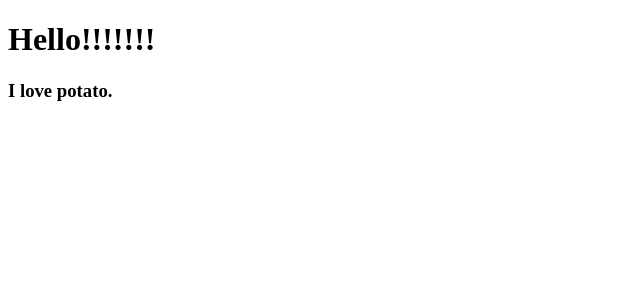
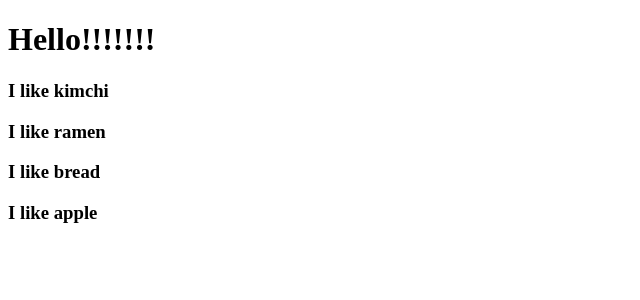
Before and after one commit to sr123456789/movie_app_2020, a React (Create React App) app: page / in a window 1280 px wide. Shown: the top 300 px of the page, without its empty margins (0-640 px from the left). Built offline with nearby package versions, Linux system fonts and the light colour scheme.

Commit message:
#2 1 Reusable Components with JSX + Props

```diff
--- a/src/App.js
+++ b/src/App.js
@@ -1,13 +1,48 @@
 import React from 'react';
-import Potato from './Potato';
+
+function Food(props) {
+  // 인자로 props를 넣어도 되고 {fav}도 됨
+  // console.log(props); //object
+  // console.log(props.fav); //kimchi
+  // props.fav === {fav} es6 문법
+  return <h3>I like {props.fav}</h3>;
+}
 
 function App() {
   return (
     <div>
       <h1>Hello!!!!!!!</h1>
-      <Potato></Potato>
+      <Food fav='kimchi'></Food>
+      <Food fav='ramen'></Food>
+      <Food fav='bread'></Food>
+      <Food fav='apple'></Food>
     </div>
   );
 }
 
 export default App;
+
+//react는 재사용 가능한 컴포넌트를 만들수 있음 -> 컴포넌트를 계속해서 반복 사용할 수 있다
+/**
+ * 컴포넌트에서 컴포넌트로, children 컴포넌트로 정보를 보내는 방법
+ * App에서 Food 컴포넌트로 정보를 보내고 Food 에서 그정보를 어떻게 사용하는지
+ * Food fav='kimchi' <- Food 컴포넌트에 정보를 보내는 방법
+ * Food 컴포넌트에 fav 라는 이름의 property(props)를 kimchi 라는 value 로 줌
+ * something = {true} papapapa = {['hello', 1, 3, 2, true]}
+ * props에 원하는 건 뭐든지, 원하는 많은 props 전달 가능
+ * 누군가 Food 컴포넌트로 정보를 보내려고하면 react는 모든 속성(props)를 가져옴
+ * 그리고 Food func 컴포넌트의 argument로 넣음
+ *
+ *
+ * 정리
+ * app이 food에게 props 를 사용해서 data를 보내는 방법
+ * props : 뭐든 컴포넌트에 넣게 되는 것들
+ * props 는 어디로? food의 첫번째 argument
+ * function food (props) {
+ *   return <h1> i love {prop.fav}</h1>
+ * }
+ * 도 되지만 좀 더 멋있게 쓰고 싶으면
+ * function food ({fav}) {
+ *   return <h1>i love {fav}</h1>
+ * }
+ */
--- a/src/Potato.js
+++ /dev/null
@@ -1,15 +0,0 @@
-/**
- * 컴포넌트 만드는 방법
- * 1. 컴포넌트를 작성할 때마다 import React from "react" 써줘야함
- * 이걸 안쓰면 react는 여기에 jsx가 있는 컴포넌트를 사용하는 것을 이해하지 못함
- * 2. 시작은 대문자로
- * 3. 컴포넌트 만든 후 export default Potato
- * 4. App.js 로 가서 import potato 후 App 컴포넌트 안에 Potato 컴포넌트 집어넣기
- */
-import React from 'react';
-
-function Potato() {
-  return <h3>I love potato.</h3>;
-}
-
-export default Potato;
--- a/src/index.js
+++ b/src/index.js
@@ -17,4 +17,7 @@ ReactDOM.render(
  * jsx는 javascript 안의 HTML, 카멜케이스로
  * react app은 하나의 컴포넌트만을 랜더링 해야함 -> 여기선 <App />
  * 두개 이상 하면 에러
+ *  <App /> 안에 많은 컴포넌트를 넣을 수 있음
+ * 그 컴포넌트 안에 또 여러개의 컴포넌트들을 import 할 수 있음
+ * 결과물 : 개쩌는 동적인 application
  */
```
